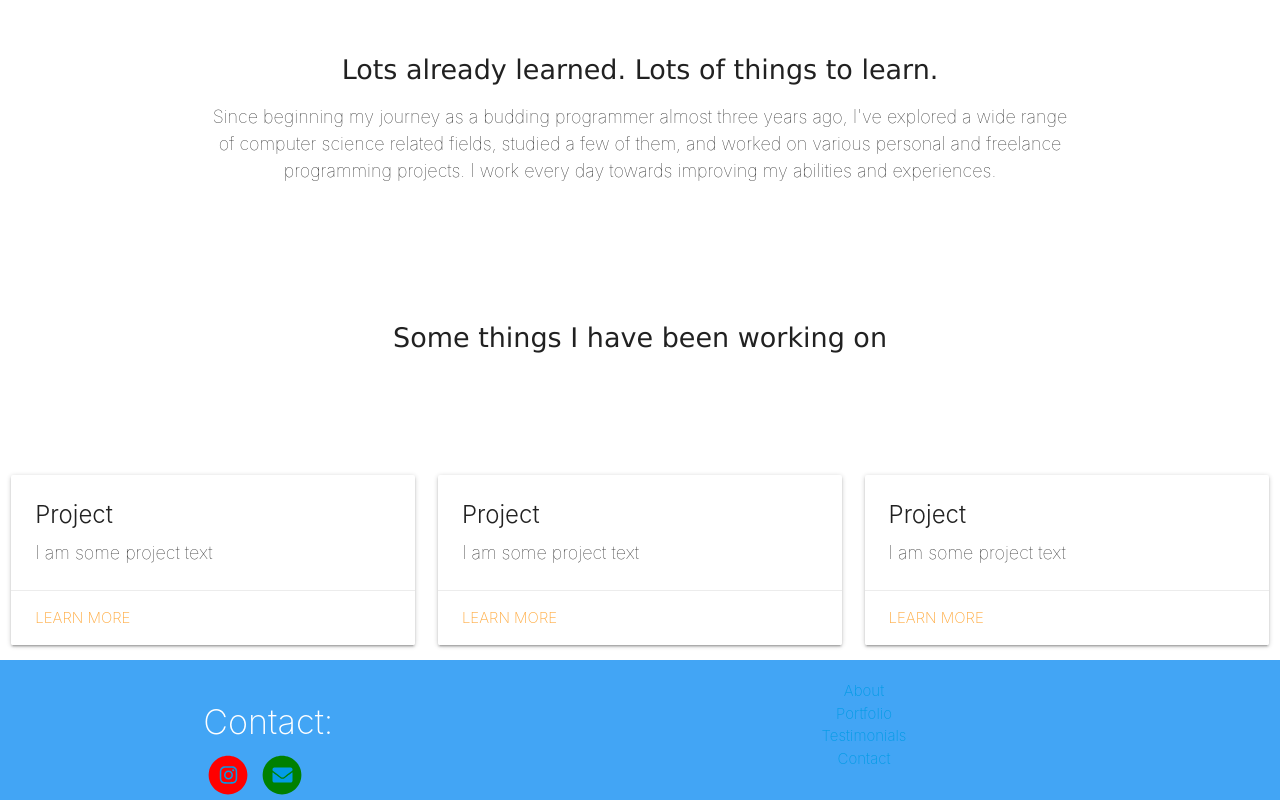
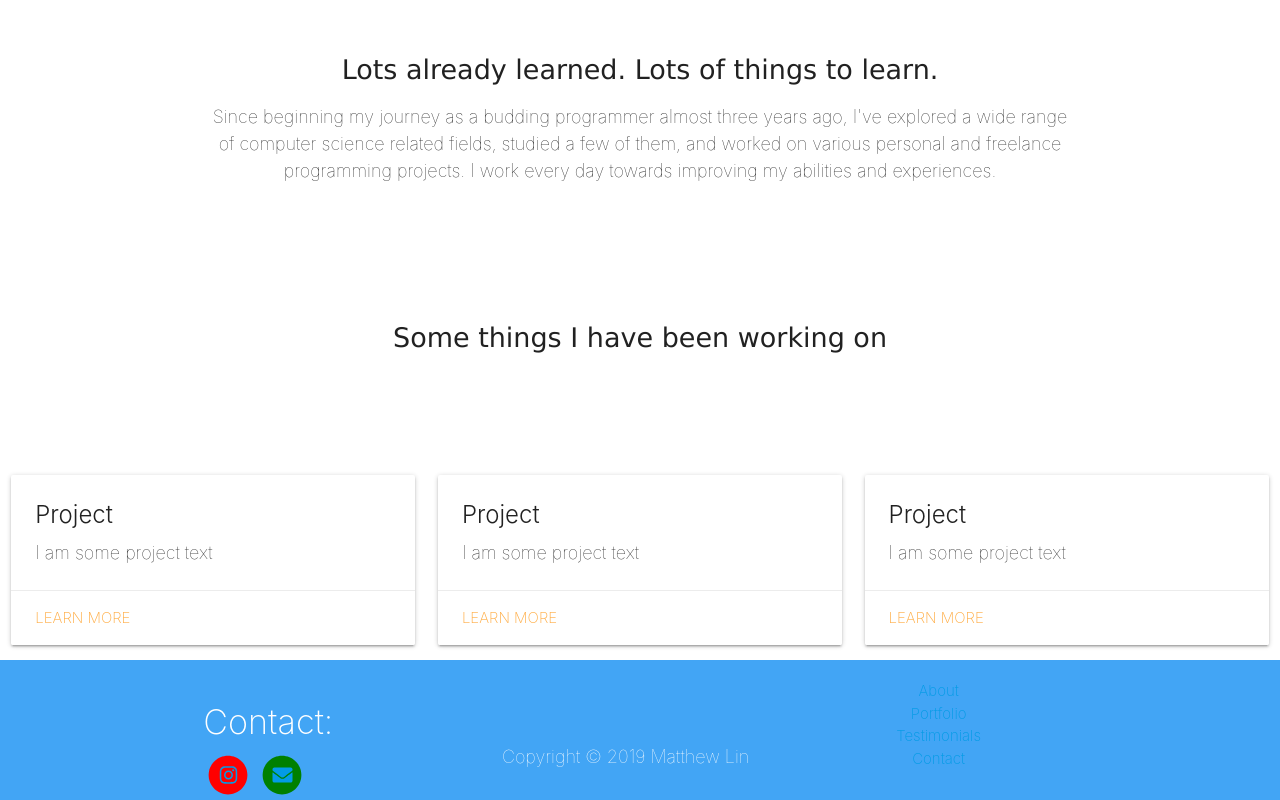
Before and after one commit to battletag13/PortfolioWebsite, a plain HTML site: page src/index.html in a window 1280 px wide. Shown: the part 968-1768 px from the top of the page. Drawn offline with nearby package versions, Linux system fonts and the light colour scheme.

Commit message:
Added copyright notice to footer

```diff
--- a/src/index.html
+++ b/src/index.html
@@ -129,7 +129,7 @@
     <!-- Footer -->
     <footer class="page-footer blue lighten-1">
         <div class="container row">
-            <div class="col l6 s12">
+            <div class="col l4 s12">
                 <h4>Contact:</h4>
 
                 <!-- Social media icons -->
@@ -154,7 +154,12 @@
                     </span>
                 </a>
             </div>
-            <div class="col l6 s12 center-align">
+            <div class="col l4 s12">
+                <br />
+                <br />
+                <p>Copyright © 2019 Matthew Lin</p>
+            </div>
+            <div class="col l4 s12 center-align">
                 <a class="white-link" href="#">About</a>
                 <br />
                 <a class="white-link" href="#">Portfolio</a>
```
